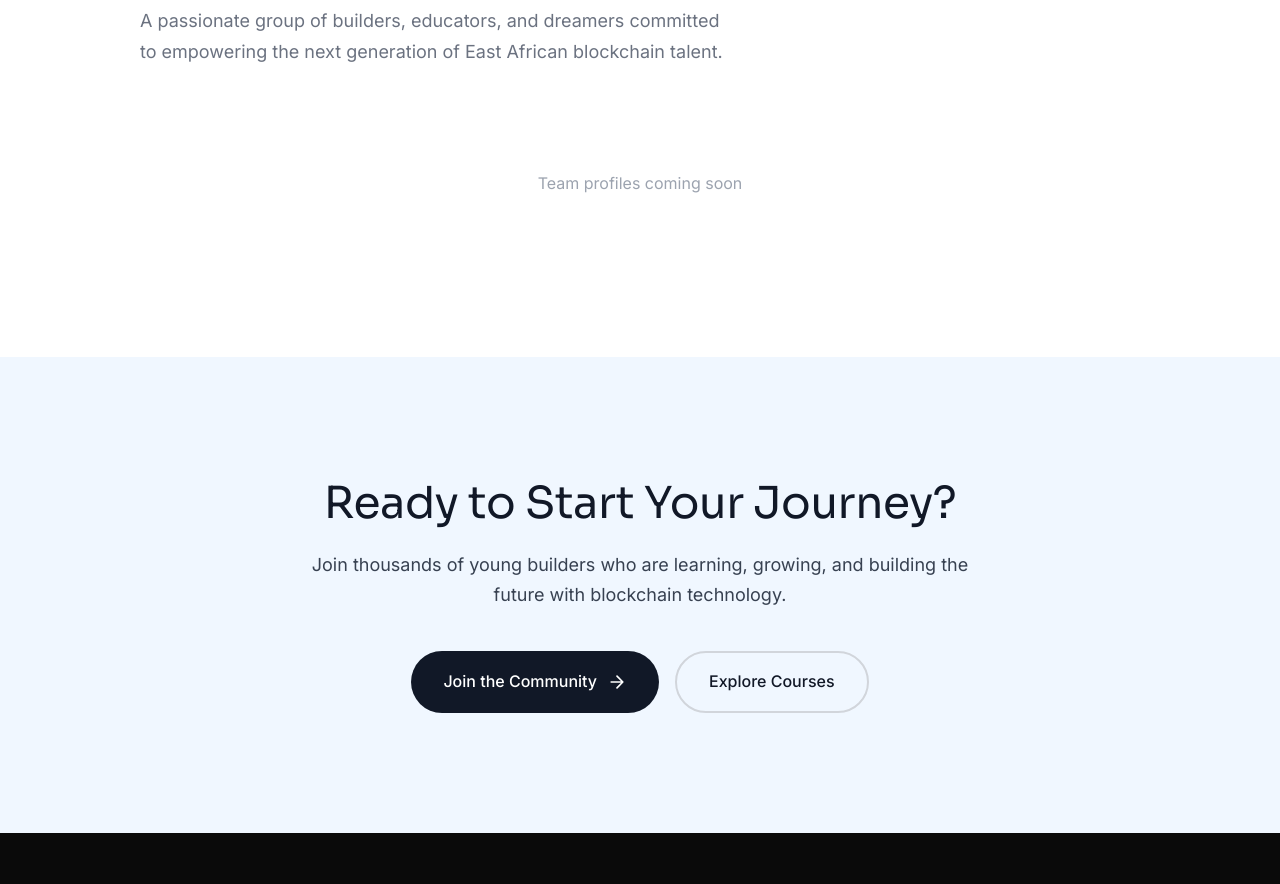
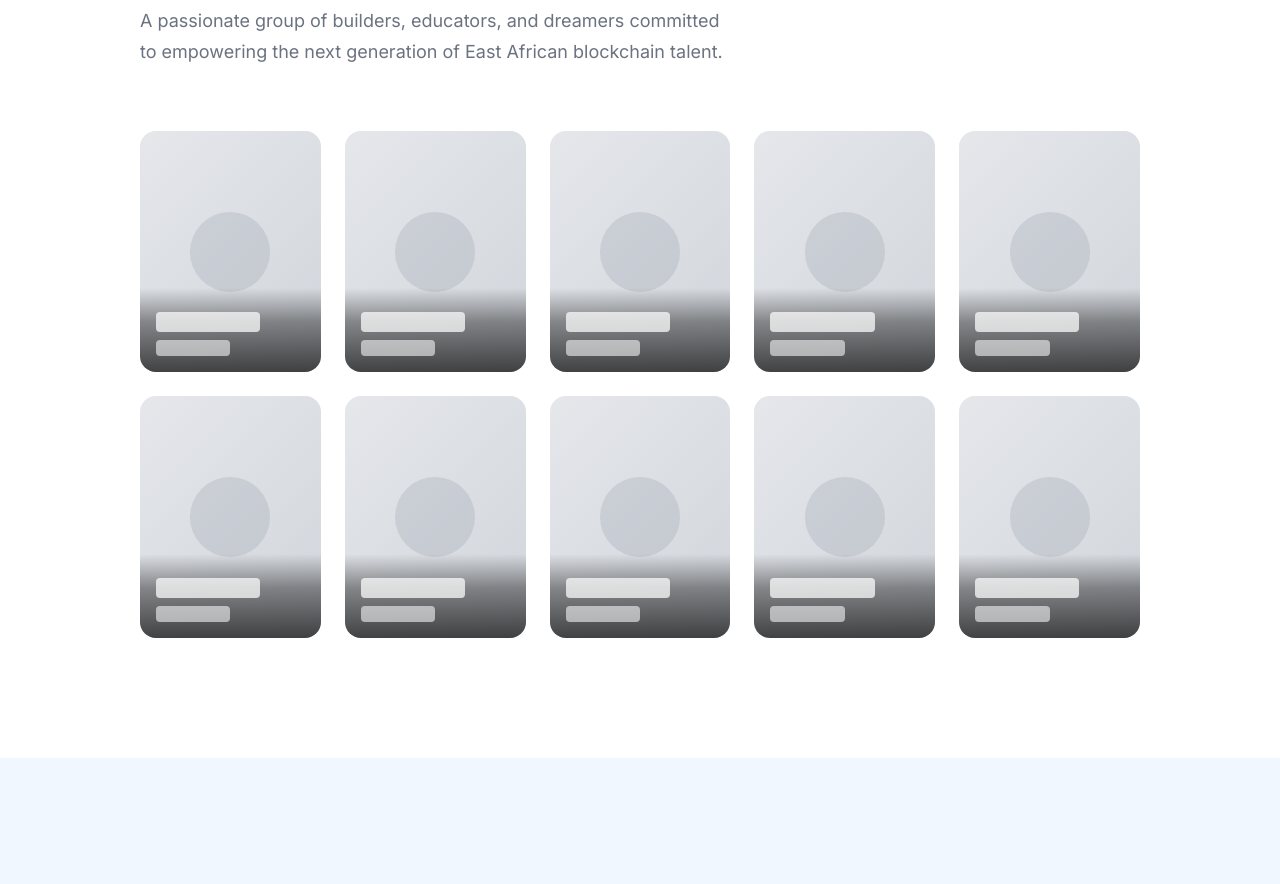
Before and after one commit to Deon62/cneo, a React (Vite) app: page /about in a window 1280 px wide. Shown: the part 3960-4844 px from the top of the page. Built offline with nearby package versions, Linux system fonts and the light colour scheme.

Commit message:
updating styles

```diff
--- a/src/About.css
+++ b/src/About.css
@@ -580,18 +580,72 @@
   margin: 0;
 }
 
-.team-empty-state-simple {
-  text-align: center;
-  padding: 40px 0;
+.team-profiles-grid {
+  display: grid;
+  grid-template-columns: repeat(5, 1fr);
+  gap: 24px;
 }
 
-.team-coming-soon {
-  font-family: 'Inter', sans-serif;
-  font-size: 1rem;
-  font-weight: 400;
-  color: #9CA3AF;
-  font-style: italic;
-  margin: 0;
+.team-profile-card {
+  position: relative;
+  aspect-ratio: 3 / 4;
+  border-radius: 16px;
+  overflow: hidden;
+  background: #F3F4F6;
+}
+
+.team-profile-image {
+  position: absolute;
+  top: 0;
+  left: 0;
+  width: 100%;
+  height: 100%;
+}
+
+.team-profile-placeholder {
+  width: 100%;
+  height: 100%;
+  background: linear-gradient(135deg, #E5E7EB 0%, #D1D5DB 100%);
+  display: flex;
+  align-items: center;
+  justify-content: center;
+}
+
+.team-profile-placeholder::before {
+  content: '';
+  width: 80px;
+  height: 80px;
+  border-radius: 50%;
+  background: #9CA3AF;
+  opacity: 0.3;
+}
+
+.team-profile-overlay {
+  position: absolute;
+  bottom: 0;
+  left: 0;
+  right: 0;
+  background: linear-gradient(to top, rgba(0, 0, 0, 0.7) 0%, rgba(0, 0, 0, 0.4) 60%, transparent 100%);
+  padding: 24px 16px 16px;
+  display: flex;
+  flex-direction: column;
+  gap: 8px;
+}
+
+.team-profile-name-placeholder {
+  width: 70%;
+  height: 20px;
+  background: rgba(255, 255, 255, 0.9);
+  border-radius: 4px;
+  opacity: 0.8;
+}
+
+.team-profile-position-placeholder {
+  width: 50%;
+  height: 16px;
+  background: rgba(255, 255, 255, 0.7);
+  border-radius: 4px;
+  opacity: 0.8;
 }
 
 /* Team Section Responsive */
--- a/src/pages/About.jsx
+++ b/src/pages/About.jsx
@@ -163,8 +163,18 @@ function About() {
               A passionate group of builders, educators, and dreamers committed to empowering the next generation of East African blockchain talent.
             </p>
           </div>
-          <div className="team-empty-state-simple">
-            <p className="team-coming-soon">Team profiles coming soon</p>
+          <div className="team-profiles-grid">
+            {[...Array(10)].map((_, index) => (
+              <div key={index} className="team-profile-card">
+                <div className="team-profile-image">
+                  <div className="team-profile-placeholder"></div>
+                </div>
+                <div className="team-profile-overlay">
+                  <div className="team-profile-name-placeholder"></div>
+                  <div className="team-profile-position-placeholder"></div>
+                </div>
+              </div>
+            ))}
           </div>
         </div>
       </section>
```
